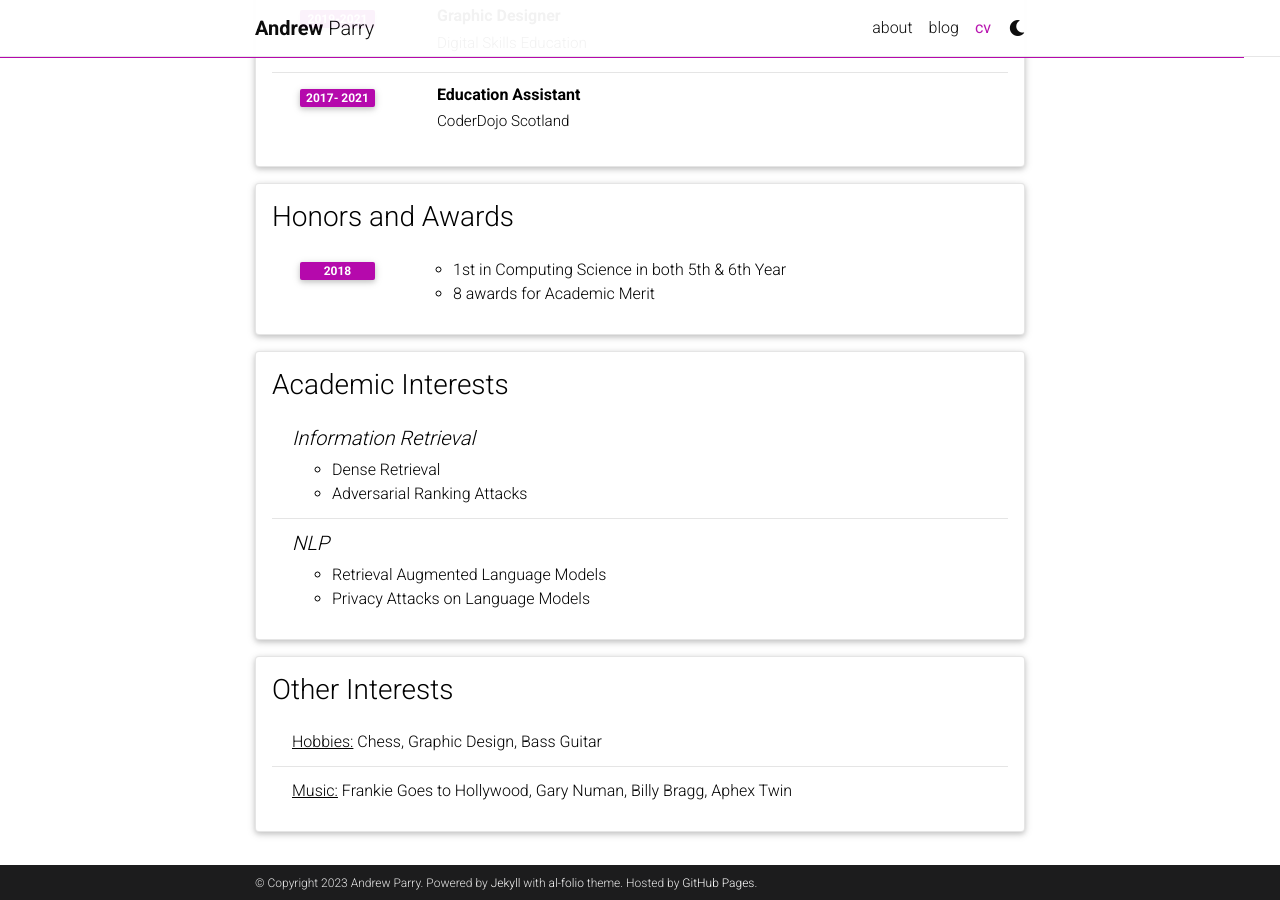
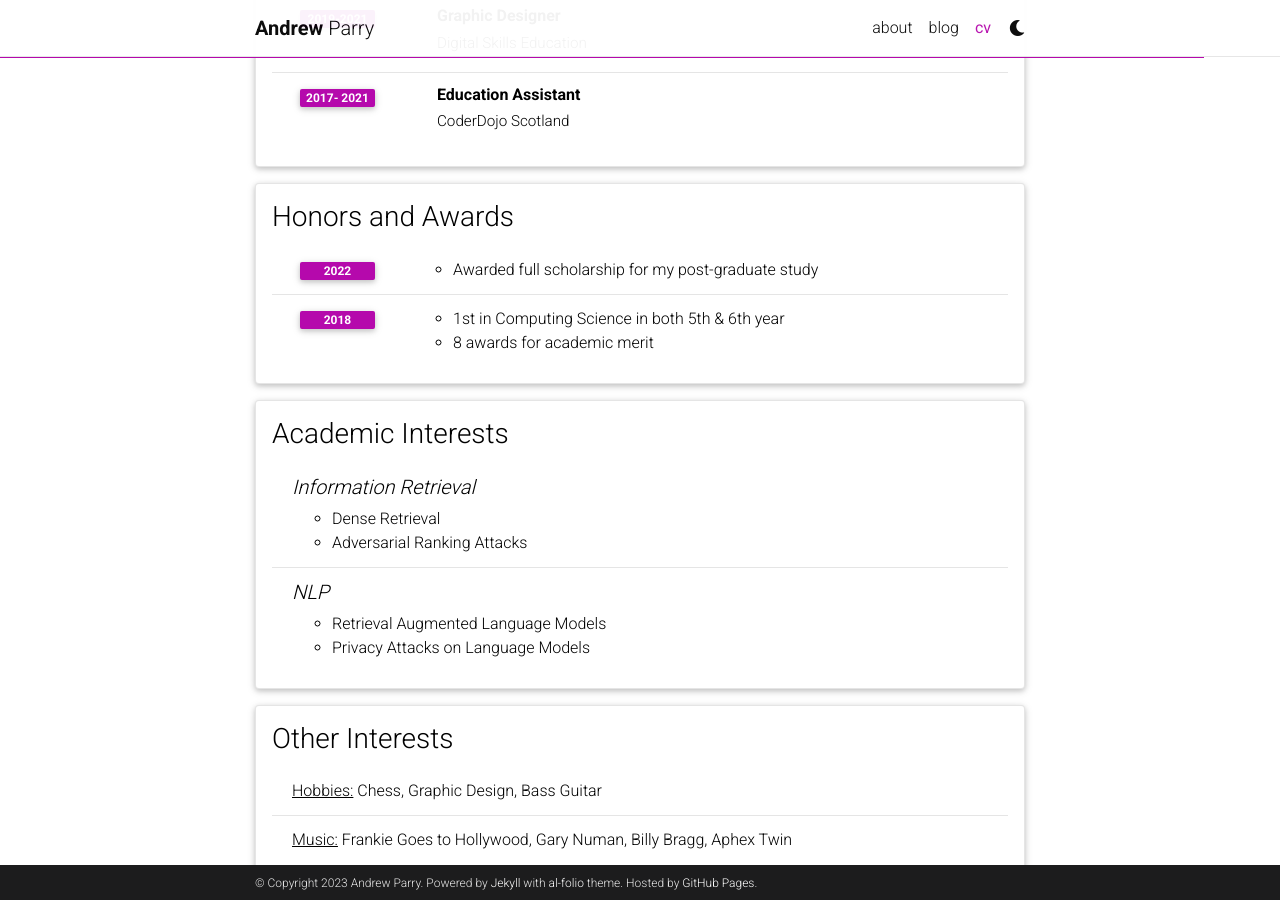
Before and after one commit to Parry-Parry/parry-parry.github.io, a Jekyll site: the page built from _pages/cv.md, in a window 1280 px wide and 900 px high, scrolled down 1421 px. Built offline with Jekyll 4.4.1, drawn with Linux system fonts in a browser that asks for light colours; comment, search, counter and statistics services are not loaded; a style sheet for code colours, icons or effects is not loaded; some of the changed text lies outside the part shown.

Commit message:
Teeny updates

```diff
--- a/_data/cv.yml
+++ b/_data/cv.yml
@@ -16,7 +16,7 @@
       year: 2022
       description:
         - Working within the Terrier Team at Glasgow's Information Retrieval Group
-        - Interested in probabilistic machine learning, within this area I am interested in adversarial robustness
+        - Research on probabilistic machine learning, within this area I work in adversarial robustness
     - title: Bsc (Hons) Computer Science with Data Management
       institution: University of Glasgow, Glasgow, Scotland
       year: 2022
@@ -57,10 +57,13 @@
 - title: Honors and Awards
   type: time_table
   contents:
+    - year: 2022
+      items:
+        - Awarded full scholarship for my post-graduate study
     - year: 2018
       items:
-        - 1st in Computing Science in both 5th & 6th Year
-        - 8 awards for Academic Merit
+        - 1st in Computing Science in both 5th & 6th year
+        - 8 awards for academic merit
 
 - title: Academic Interests
   type: nested_list
```
